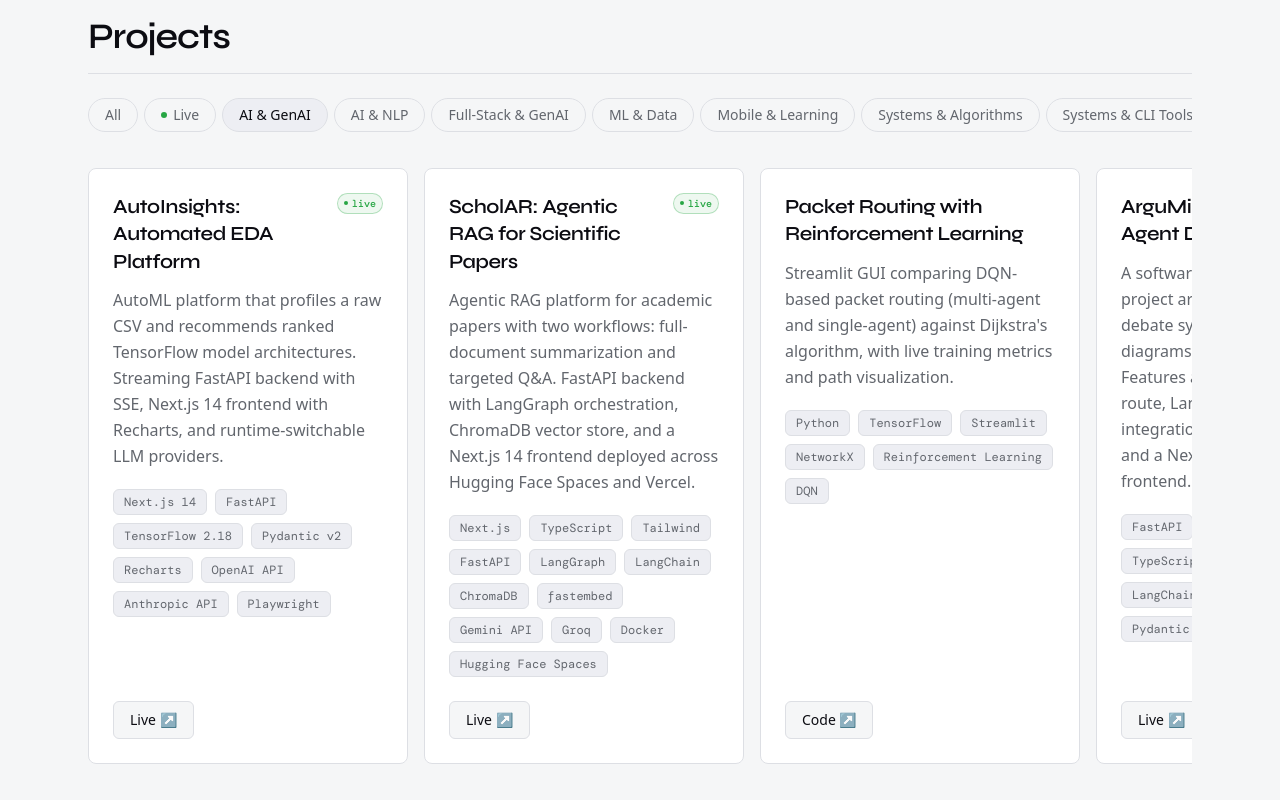
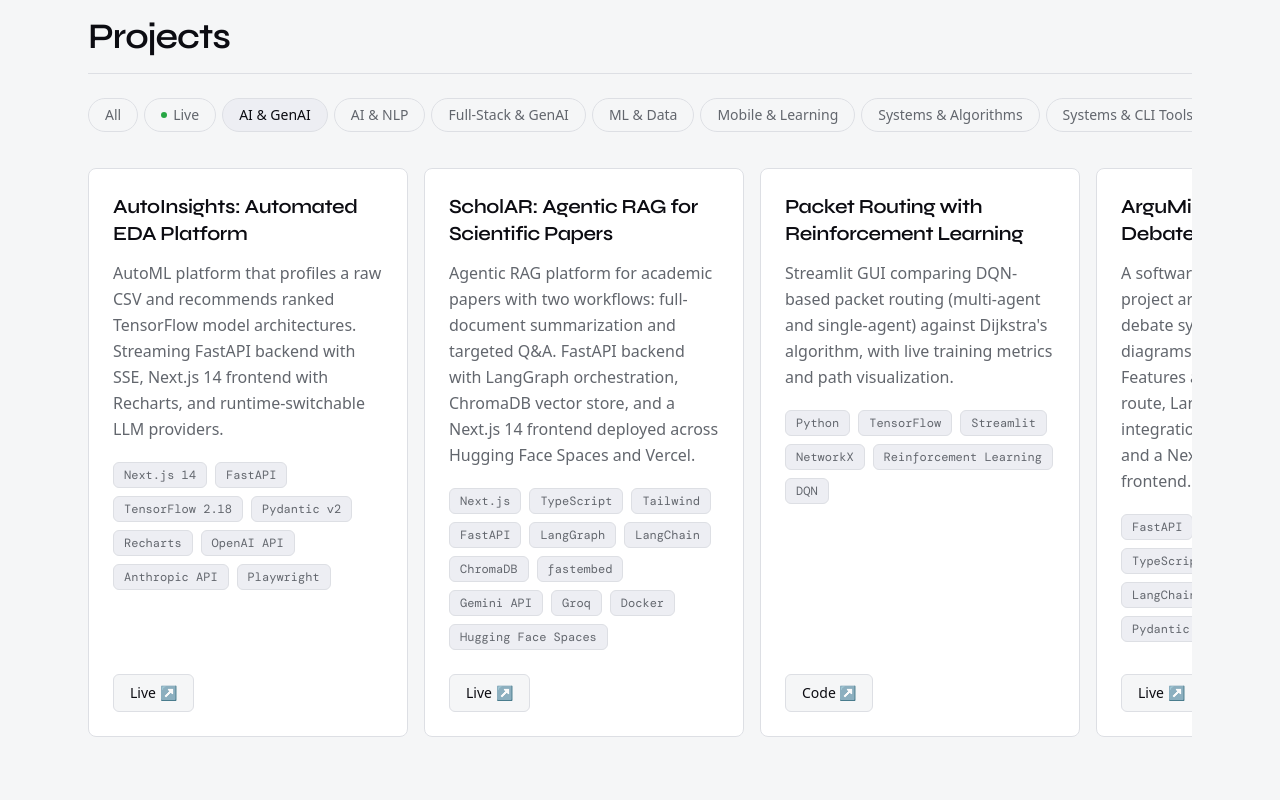
Before and after one commit to muhamad-hammad/portfolio, a Next.js app: page / in a window 1280 px wide. Shown: the part 2751-3551 px from the top of the page. Built offline with nearby package versions, Linux system fonts and the light colour scheme; no server answers.

Commit message:
duplicate badge removed

```diff
--- a/components/ProjectCard.tsx
+++ b/components/ProjectCard.tsx
@@ -3,17 +3,9 @@ import type { Project } from "@/data/portfolio";
 export default function ProjectCard({ project }: { project: Project }) {
   return (
     <article className="group bg-surface border border-border rounded-lg p-4 sm:p-6 flex flex-col h-full transition-all hover:border-accent hover:bg-surface-2">
-      <div className="flex items-start justify-between gap-2">
-        <h3 className="font-display text-lg sm:text-xl font-semibold leading-snug tracking-[-0.02em]">
-          {project.title}
-        </h3>
-        {project.liveUrl && (
-          <span className="flex-shrink-0 flex items-center gap-1 px-1.5 py-0.5 rounded-full border text-[10px] font-mono font-medium text-success border-success/30 bg-success/8">
-            <span className="w-1 h-1 rounded-full bg-success" />
-            live
-          </span>
-        )}
-      </div>
+      <h3 className="font-display text-lg sm:text-xl font-semibold leading-snug tracking-[-0.02em]">
+        {project.title}
+      </h3>
       <p className="mt-2 sm:mt-3 text-sm sm:text-base text-muted leading-relaxed">
         {project.description}
       </p>
```
